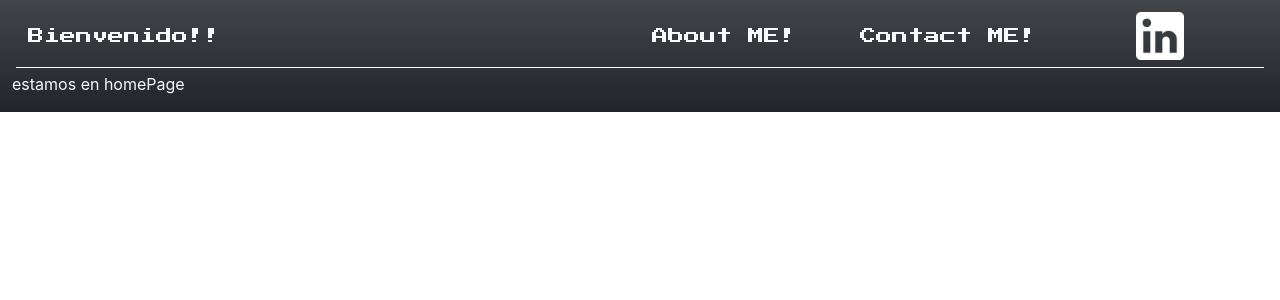
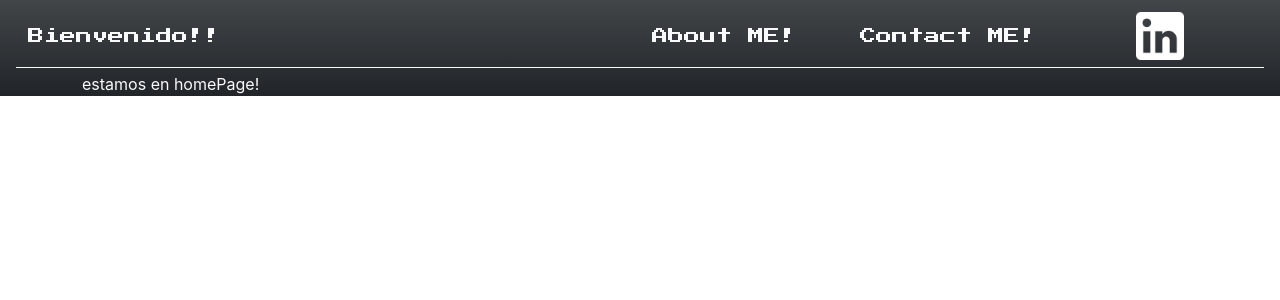
Before and after one commit to AlbertoPortillo/react-gh-pages, a React (Create React App) app: page / in a window 1280 px wide. Shown: the top 300 px of the page. Built offline with nearby package versions, Linux system fonts and the light colour scheme.

Commit message:
change tab text and icon

```diff
--- a/public/index.html
+++ b/public/index.html
@@ -2,14 +2,14 @@
 <html lang="en">
   <head>
     <meta charset="utf-8" />
-    <link rel="icon" href="%PUBLIC_URL%/favicon.ico" />
+    <link rel="icon" href="%PUBLIC_URL%/portafolio-icon.png" />
     <meta name="viewport" content="width=device-width, initial-scale=1" />
     <meta name="theme-color" content="#000000" />
     <meta
       name="description"
       content="Web site created using create-react-app"
     />
-    <link rel="apple-touch-icon" href="%PUBLIC_URL%/logo192.png" />
+    <link rel="apple-touch-icon" href="%PUBLIC_URL%/portafolio-icon.png" />
     <link href="https://cdn.jsdelivr.net/npm/bootstrap@5.3.0-alpha1/dist/css/bootstrap.min.css" rel="stylesheet" integrity="sha384-GLhlTQ8iRABdZLl6O3oVMWSktQOp6b7In1Zl3/Jr59b6EGGoI1aFkw7cmDA6j6gD" crossorigin="anonymous">
     <script src="https://cdn.jsdelivr.net/npm/bootstrap@5.3.0-alpha1/dist/js/bootstrap.bundle.min.js" integrity="sha384-w76AqPfDkMBDXo30jS1Sgez6pr3x5MlQ1ZAGC+nuZB+EYdgRZgiwxhTBTkF7CXvN" crossorigin="anonymous"></script>
     <!--
@@ -26,7 +26,7 @@
       work correctly both with client-side routing and a non-root public URL.
       Learn how to configure a non-root public URL by running `npm run build`.
     -->
-    <title>React App</title>
+    <title>Portafolio | Alberto Portillo</title>
   </head>
   <body>
     <noscript>You need to enable JavaScript to run this app.</noscript>
--- a/src/Components/Inicio/Page.tsx
+++ b/src/Components/Inicio/Page.tsx
@@ -2,7 +2,9 @@ import React from 'react';
 
 function Page(){
     return(
-        <p>estamos en homePage</p>
+        <div className='container'>
+            estamos en homePage!
+        </div>
     )
 }
 
```
Also changed, not shown: public/portafolio-icon.png (added), src/imgs/me-photo.jpg (added).
